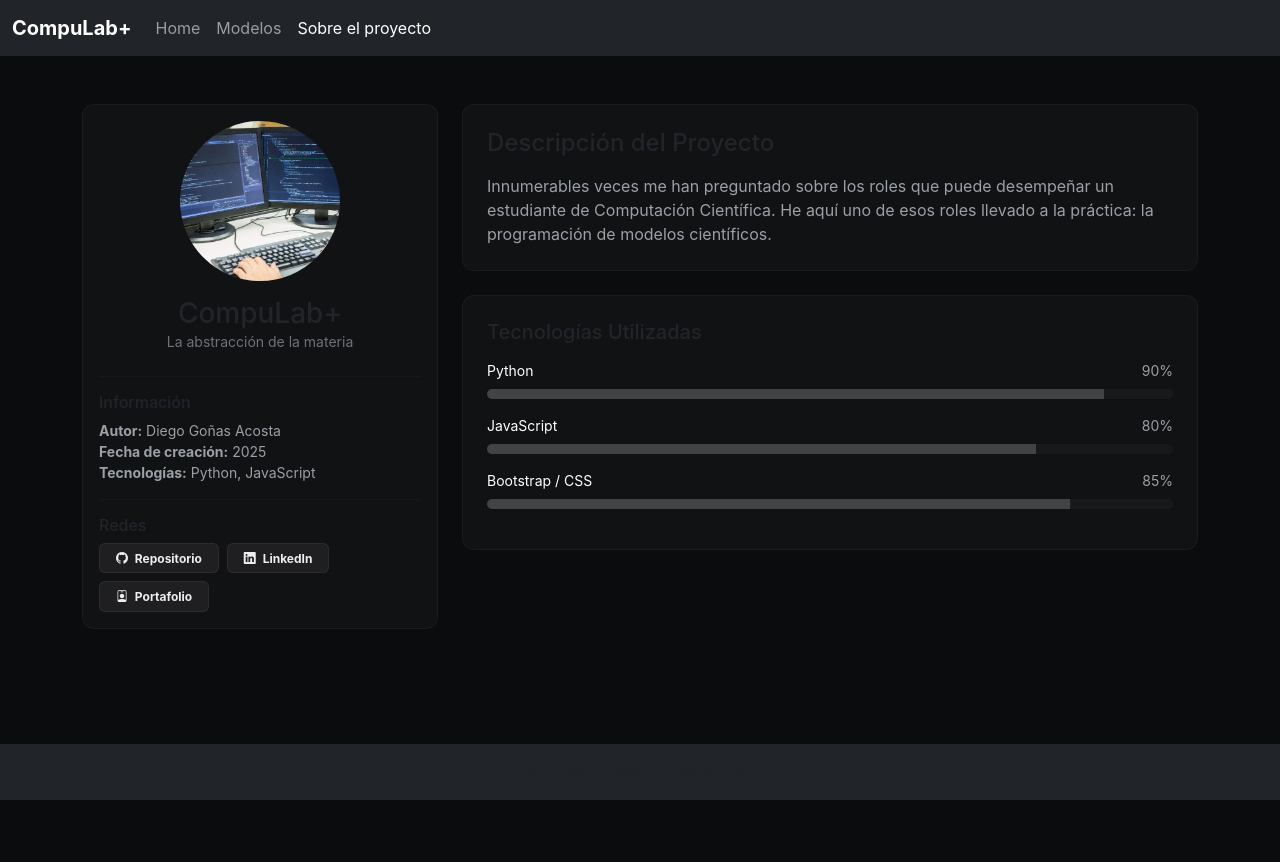
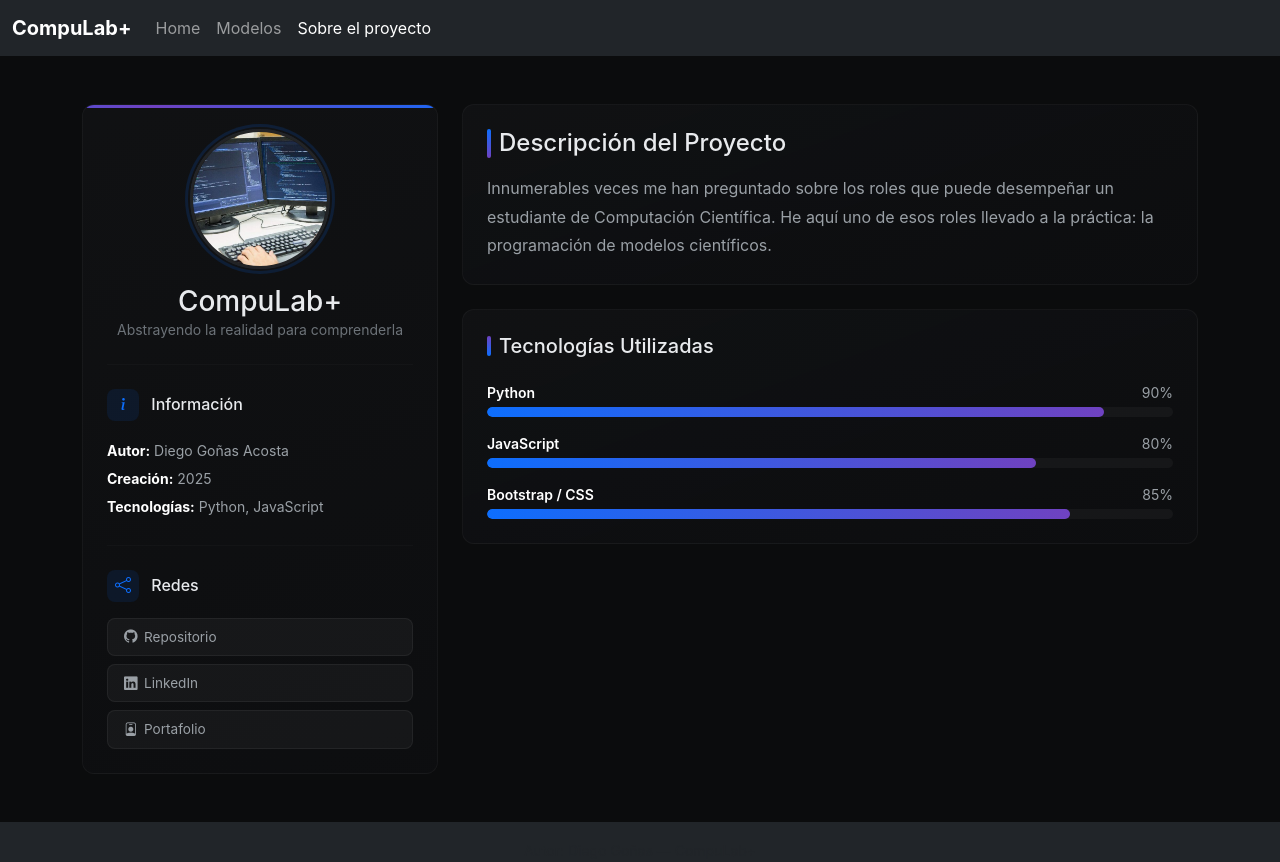
Before and after one commit to DrDigett/CompuLab, a website: page sobre.html in a window 1280 px wide. Before the commit the page ends 800 px from the top, so only its background shows below. Drawn offline with nearby package versions, Linux system fonts and the light colour scheme.

Commit message:
fixed page

```diff
--- a/sobre.html
+++ b/sobre.html
@@ -8,6 +8,91 @@
   <link href="https://cdn.jsdelivr.net/npm/bootstrap@5.3.3/dist/css/bootstrap.min.css" rel="stylesheet" integrity="sha384-QWTKZyjpPEjISv5WaRU9OFeRpok6YctnYmDr5pNlyT2bRjXh0JMhjY6hW+ALEwIH" crossorigin="anonymous">
   <link href="https://cdn.jsdelivr.net/npm/bootstrap-icons@1.11.3/font/bootstrap-icons.css" rel="stylesheet">
   <link rel="stylesheet" href="assets/css/theme.css">
+  <style>
+    .about-avatar {
+      width: 140px; height: 140px; object-fit: cover;
+      border: 3px solid rgba(255,255,255,0.08);
+      box-shadow: 0 0 0 2px var(--bg-secondary), 0 0 0 5px rgba(13,110,253,0.15);
+      transition: box-shadow 0.3s ease;
+    }
+    .about-avatar:hover {
+      box-shadow: 0 0 0 2px var(--bg-secondary), 0 0 0 5px rgba(13,110,253,0.35);
+    }
+    .about-sidebar {
+      position: sticky; top: 1.5rem;
+      background: linear-gradient(160deg, rgba(17,18,20,0.95), rgba(13,14,16,0.98));
+      backdrop-filter: blur(12px);
+      border: 1px solid var(--border-card);
+      border-radius: var(--radius);
+      overflow: hidden;
+    }
+    .about-sidebar::before {
+      content: ''; position: absolute; top: 0; left: 0; right: 0; height: 3px;
+      background: linear-gradient(90deg, #0d6efd, #6f42c1, #0d6efd);
+      background-size: 200% 100%;
+      animation: gradientMove 4s ease infinite;
+    }
+    @keyframes gradientMove {
+      0%,100% { background-position: 0% 50%; }
+      50% { background-position: 100% 50%; }
+    }
+    .social-link {
+      display: inline-flex; align-items: center; gap: 0.4rem;
+      padding: 0.5rem 1rem;
+      background: rgba(255,255,255,0.04);
+      border: 1px solid var(--border-subtle);
+      border-radius: 8px;
+      color: var(--text-secondary);
+      font-size: 0.85rem;
+      transition: all 0.25s ease;
+    }
+    .social-link:hover {
+      background: rgba(13,110,253,0.12);
+      border-color: rgba(13,110,253,0.3);
+      color: #e8eaed;
+      transform: translateY(-1px);
+    }
+    .about-card {
+      background: linear-gradient(160deg, rgba(17,18,20,0.9), rgba(13,14,16,0.95));
+      border: 1px solid var(--border-card);
+      border-radius: var(--radius);
+      transition: border-color 0.3s ease;
+    }
+    .about-card:hover {
+      border-color: rgba(255,255,255,0.1);
+    }
+    .about-card h4, .about-card h5 {
+      display: flex; align-items: center; gap: 0.5rem;
+    }
+    .about-card h4::before {
+      content: ''; display: inline-block; width: 4px; height: 1.2em;
+      background: linear-gradient(180deg, #0d6efd, #6f42c1);
+      border-radius: 2px;
+    }
+    .about-card h5::before {
+      content: ''; display: inline-block; width: 4px; height: 1em;
+      background: linear-gradient(180deg, #6f42c1, #0d6efd);
+      border-radius: 2px;
+    }
+    .progress {
+      background: rgba(255,255,255,0.04);
+      height: 10px;
+      border-radius: 6px;
+      overflow: hidden;
+    }
+    .progress-bar {
+      background: linear-gradient(90deg, #0d6efd, #6f42c1);
+      border-radius: 6px;
+      transition: width 0.8s ease;
+    }
+    .info-icon {
+      display: inline-flex; align-items: center; justify-content: center;
+      width: 2rem; height: 2rem; margin-right: 0.5rem;
+      background: rgba(13,110,253,0.1);
+      border-radius: 8px;
+      color: #0d6efd;
+    }
+  </style>
 </head>
 <body>
   <div data-component="header"></div>
@@ -15,75 +100,81 @@
   <main class="container my-5">
     <div class="row g-4">
       <aside class="col-12 col-md-4">
-        <div class="card p-3">
+        <div class="about-sidebar p-4">
           <div class="text-center">
-            <img src="assets/img/avatar.jpg" alt="Avatar del proyecto" class="rounded-circle mb-3" width="160" height="160" style="object-fit:cover;">
+            <img src="assets/img/avatar.jpg" alt="Avatar del proyecto" class="rounded-circle about-avatar mb-3">
             <h3 class="mb-0">CompuLab+</h3>
-            <p class="text-muted-custom small mb-2">La abstracción de la materia</p>
+            <p class="text-muted-custom small mb-2">Abstrayendo la realidad para comprenderla</p>
           </div>
 
-          <hr class="my-3 section-divider">
+          <hr class="my-4 section-divider">
 
           <div>
-            <h6 class="mb-2">Información</h6>
-            <ul class="list-unstyled mb-0 text-secondary-custom small">
-              <li><strong>Autor:</strong> Diego Goñas Acosta</li>
-              <li><strong>Fecha de creación:</strong> 2025</li>
-              <li><strong>Tecnologías:</strong> Python, JavaScript</li>
+            <h6 class="mb-3">
+              <span class="info-icon"><i class="bi bi-info-lg"></i></span>
+              Información
+            </h6>
+            <ul class="list-unstyled mb-0 text-secondary-custom small" style="line-height: 2;">
+              <li><strong class="text-white">Autor:</strong> Diego Goñas Acosta</li>
+              <li><strong class="text-white">Creación:</strong> 2025</li>
+              <li><strong class="text-white">Tecnologías:</strong> Python, JavaScript</li>
             </ul>
           </div>
 
-          <hr class="my-3 section-divider">
+          <hr class="my-4 section-divider">
 
           <div>
-            <h6 class="mb-2">Redes</h6>
-            <div class="d-flex gap-2 flex-wrap">
-              <a class="badge badge-skill px-3 py-2 rounded text-decoration-none" href="https://github.com/DrDigett/CompuLab"><i class="bi bi-github me-1"></i> Repositorio</a>
-              <a class="badge badge-skill px-3 py-2 rounded text-decoration-none" href="https://pe.linkedin.com/in/diego-go%C3%B1as"><i class="bi bi-linkedin me-1"></i> LinkedIn</a>
-              <a class="badge badge-skill px-3 py-2 rounded text-decoration-none" href="https://drdigett.github.io/portafolio/"><i class="bi bi-person-badge me-1"></i> Portafolio</a>
+            <h6 class="mb-3">
+              <span class="info-icon"><i class="bi bi-share"></i></span>
+              Redes
+            </h6>
+            <div class="d-flex flex-column gap-2">
+              <a class="social-link" href="https://github.com/DrDigett/CompuLab"><i class="bi bi-github"></i> Repositorio</a>
+              <a class="social-link" href="https://pe.linkedin.com/in/diego-go%C3%B1as"><i class="bi bi-linkedin"></i> LinkedIn</a>
+              <a class="social-link" href="https://drdigett.github.io/portafolio/"><i class="bi bi-person-badge"></i> Portafolio</a>
             </div>
           </div>
         </div>
       </aside>
 
       <section class="col-12 col-md-8">
-        <div class="card p-4 mb-4">
+        <div class="about-card p-4 mb-4">
           <h4 class="mb-3">Descripción del Proyecto</h4>
-          <p class="text-secondary-custom mb-0">
+          <p class="text-secondary-custom mb-0" style="line-height: 1.8;">
             Innumerables veces me han preguntado sobre los roles que puede desempeñar un estudiante de Computación Científica.
             He aquí uno de esos roles llevado a la práctica: la programación de modelos científicos.
           </p>
         </div>
 
-        <div class="card p-4 mb-4">
-          <h5 class="mb-3">Tecnologías Utilizadas</h5>
+        <div class="about-card p-4 mb-4">
+          <h5 class="mb-4">Tecnologías Utilizadas</h5>
 
           <div class="mb-3">
-            <div class="d-flex justify-content-between">
-              <small class="text-white">Python</small>
+            <div class="d-flex justify-content-between mb-1">
+              <small class="text-white fw-semibold">Python</small>
               <small class="text-secondary-custom">90%</small>
             </div>
-            <div class="progress mt-2">
+            <div class="progress">
               <div class="progress-bar" role="progressbar" style="width: 90%;"></div>
             </div>
           </div>
 
           <div class="mb-3">
-            <div class="d-flex justify-content-between">
-              <small class="text-white">JavaScript</small>
+            <div class="d-flex justify-content-between mb-1">
+              <small class="text-white fw-semibold">JavaScript</small>
               <small class="text-secondary-custom">80%</small>
             </div>
-            <div class="progress mt-2">
+            <div class="progress">
               <div class="progress-bar" role="progressbar" style="width: 80%;"></div>
             </div>
           </div>
 
-          <div class="mb-3">
-            <div class="d-flex justify-content-between">
-              <small class="text-white">Bootstrap / CSS</small>
+          <div class="mb-0">
+            <div class="d-flex justify-content-between mb-1">
+              <small class="text-white fw-semibold">Bootstrap / CSS</small>
               <small class="text-secondary-custom">85%</small>
             </div>
-            <div class="progress mt-2">
+            <div class="progress">
               <div class="progress-bar" role="progressbar" style="width: 85%;"></div>
             </div>
           </div>
```
Also changed, not shown: modelos.html (+0 -10 lines), simulaciones/binary-image-encoder/index.html (+4 -4 lines), simulaciones/calculadora-imposible/index.html (+3 -3 lines), simulaciones/conway-game/index.html (+3 -3 lines), simulaciones/derivative-engine/index.html (+5 -5 lines), simulaciones/lotka-volterra/index.html (+4 -4 lines), simulaciones/sorting-algo/index.html (+5 -5 lines).
